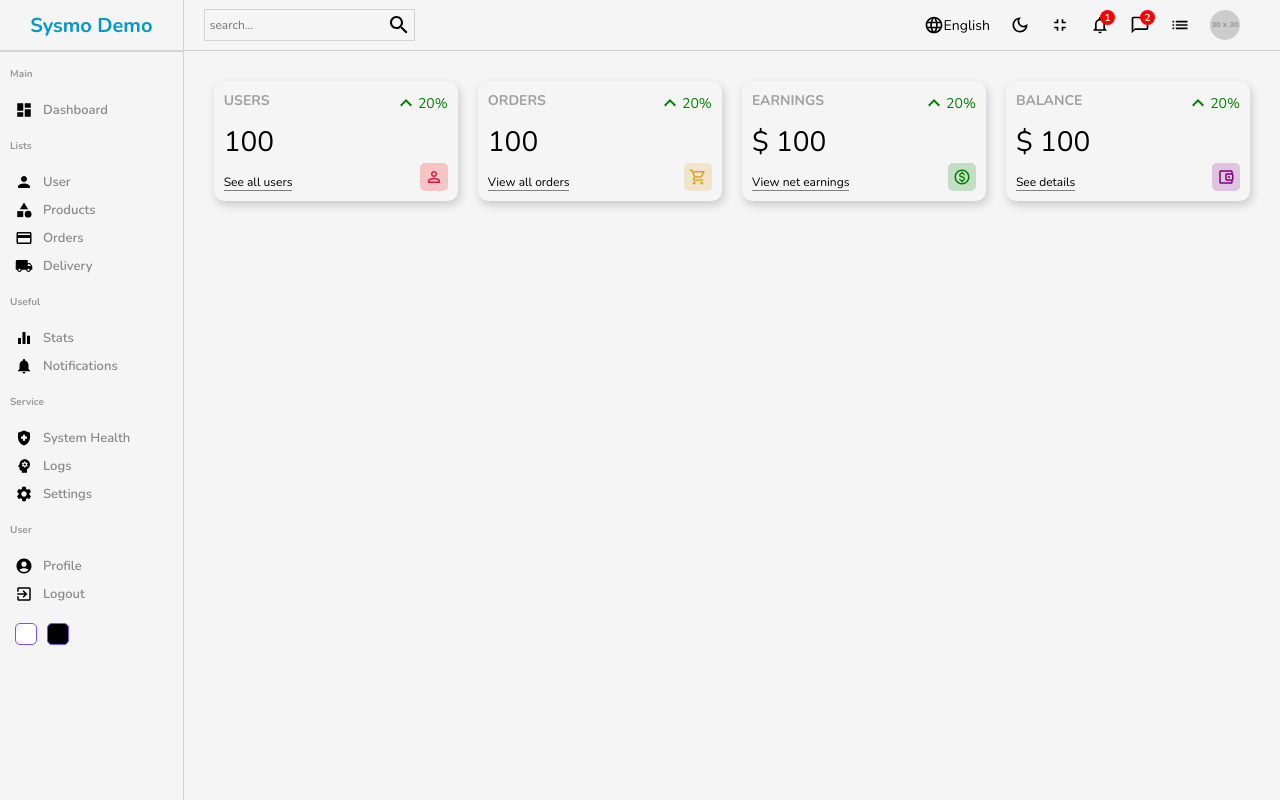
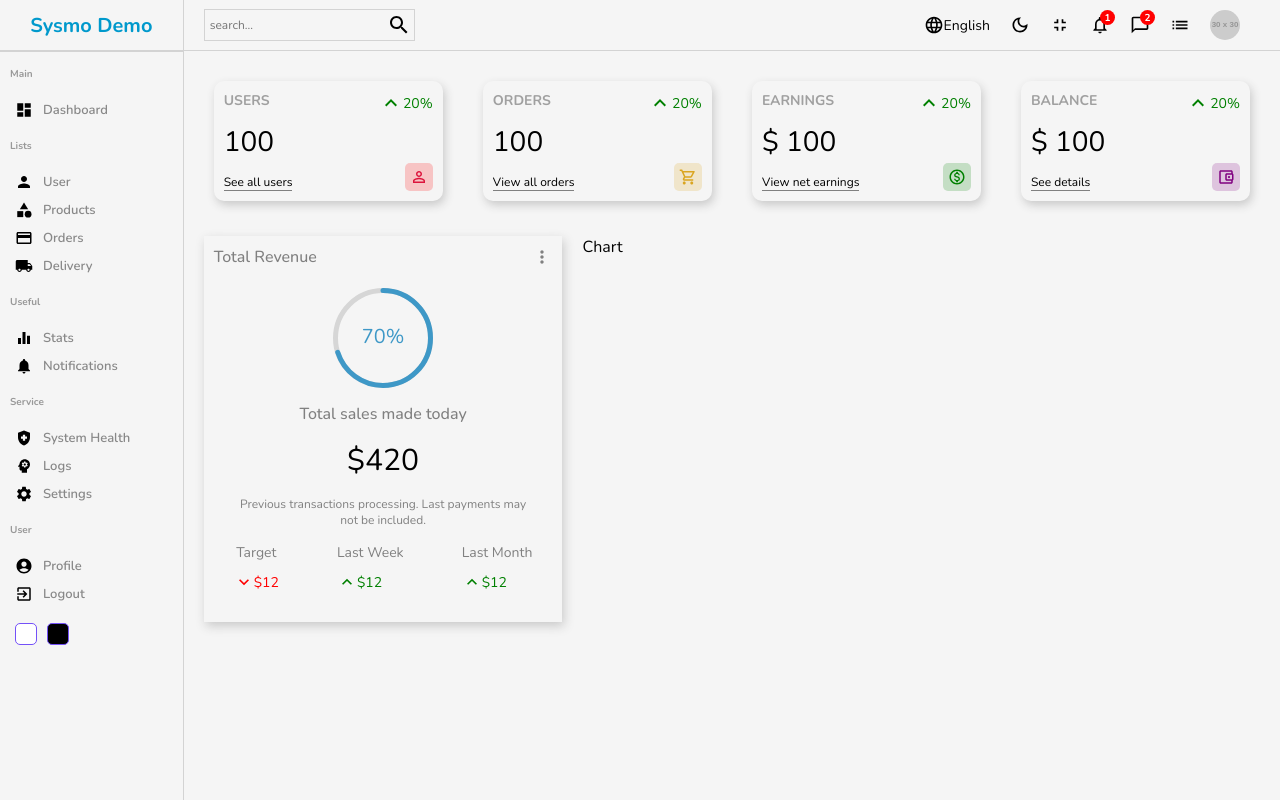
Before and after one commit to yuchi777/API-Data-CRUD, a React (Create React App) app: page / in a window 1280 px wide. Built offline with nearby package versions, Linux system fonts and the light colour scheme.

Commit message:
use react circular progressbar

```diff
--- a/package.json
+++ b/package.json
@@ -11,6 +11,7 @@
     "@testing-library/react": "^13.1.1",
     "@testing-library/user-event": "^13.5.0",
     "react": "^18.1.0",
+    "react-circular-progressbar": "^2.0.4",
     "react-dom": "^18.1.0",
     "react-router-dom": "^6.3.0",
     "react-scripts": "5.0.1",
--- /dev/null
+++ b/src/components/chart/Chart.jsx
@@ -0,0 +1,9 @@
+import "./chart.scss";
+
+const Chart = () => {
+  return (
+    <div className="chart">Chart</div>
+  )
+}
+
+export default Chart
--- /dev/null
+++ b/src/components/chart/chart.scss
@@ -0,0 +1,3 @@
+.chart{
+    flex: 4;
+}
--- /dev/null
+++ b/src/components/featured/Featured.jsx
@@ -0,0 +1,62 @@
+import "./featured.scss";
+import MoreVertIcon from '@mui/icons-material/MoreVert';
+import { CircularProgressbar } from 'react-circular-progressbar';
+import 'react-circular-progressbar/dist/styles.css';
+import KeyboardArrowDownIcon from '@mui/icons-material/KeyboardArrowDown';
+import KeyboardArrowUpOutlinedIcon from '@mui/icons-material/KeyboardArrowUpOutlined';
+
+
+const Featured = () => {
+  return (
+    <div className="featured">
+        <div className="top">
+            <h1 className="title">Total Revenue</h1>
+            <MoreVertIcon fontSize="small"/>
+        </div>
+        <div className="bottom">
+            <div className="featuredChart">
+                <CircularProgressbar
+                value={70}
+                text={"70%"}
+                strokeWidth={5} />
+            </div>
+            <p className="title">Total sales made today</p>
+            <p className="amount">$420</p>
+            <p className="desc">
+                Previous transactions processing. Last payments may not be included.
+            </p>
+            <div className="summary">
+                <div className="item">
+                    <div className="itemTitle">
+                        Target
+                    </div>
+                    <div className="itemResult negative">
+                        <KeyboardArrowDownIcon fontSize="small"/>
+                        <div className="resultAmount">$12</div>
+                    </div>
+                </div>
+                <div className="item">
+                    <div className="itemTitle">
+                        Last Week
+                    </div>
+                    <div className="itemResult positive">
+                        <KeyboardArrowUpOutlinedIcon fontSize="small"/>
+                        <div className="resultAmount">$12</div>
+                    </div>
+                </div>
+                <div className="item">
+                    <div className="itemTitle">
+                        Last Month
+                    </div>
+                    <div className="itemResult positive">
+                        <KeyboardArrowUpOutlinedIcon fontSize="small"/>
+                        <div className="resultAmount">$12</div>
+                    </div>
+                </div>
+            </div>
+        </div>
+    </div>
+  )
+}
+
+export default Featured
--- /dev/null
+++ b/src/components/featured/featured.scss
@@ -0,0 +1,80 @@
+.featured{
+    flex: 2;
+    // box-shadow:2px 4px 10px 1px rgba(201,201,201, 0.47);
+    box-shadow:2px 4px 10px 0px rgba(201,201,201);
+    padding: 10px;
+
+    .top{
+        display: flex;
+        align-items: center;
+        justify-content: space-between;
+        color:gray;
+        .title{
+            font-size: 16px;
+            font-weight: 500;
+        }
+    }
+
+    .bottom{
+        padding:20px;
+        display: flex;
+        flex-direction: column;
+        align-items: center;
+        justify-content: center;
+        gap: 15px;
+
+        .featuredChart{
+            width: 100px;
+            height: 100px;
+        }
+
+        .title{
+            font-weight:500;
+            color:gray;
+        }
+
+        .amount{
+            font-size: 30px;
+        }
+
+        .desc{
+            font-weight: 300;
+            font-size: 12px;
+            color: gray;
+            text-align: center;
+        }
+
+        .summary{
+            width: 100%;
+            display: flex;
+            align-items: center;
+            justify-content: space-between;
+
+            .item{
+                text-align: center;
+
+                .itemTitle{
+                    font-size: 14px;
+                    color: gray;
+                }
+
+                .itemResult{
+                    display: flex;
+                    align-items: center;
+                    margin-top: 10px;
+                    font-size: 14px;
+
+                    &.positive{
+                        color:green;
+                    }
+
+                    &.negative{
+                        color:red;
+                    }
+                }
+            }
+        }
+
+    }
+
+}
--- a/src/pages/home/home.jsx
+++ b/src/pages/home/home.jsx
@@ -2,6 +2,8 @@
 import Sidebar from "../../components/sidebar/Sidebar";
 import Navbar from "../../components/navbar/Navbar";
 import Widget from "../../components/widget/Widget";
+import Featured from "../../components/featured/Featured";
+import Chart from "../../components/chart/Chart";
 
 const Home = () => {
   return (
@@ -15,6 +17,10 @@
           <Widget type="earning"/>
           <Widget type="balance"/>
         </div>
+        <div className="charts">
+          <Featured />
+          <Chart />
+        </div>
       </div>
     </div>
   )
--- a/src/pages/home/home.scss
+++ b/src/pages/home/home.scss
@@ -6,10 +6,15 @@
         flex:6;
 
 
-        .widgets{
+        .widgets,.charts{
             display: flex;
             padding: 20px;
-            // gap:20px;
+            gap:20px;
         }
+
+        .charts{
+            padding: 5px 20px;
+        }
+
     }
 }
```
Also changed, not shown: 1 other file (tests, documents, lock files or other folders).
